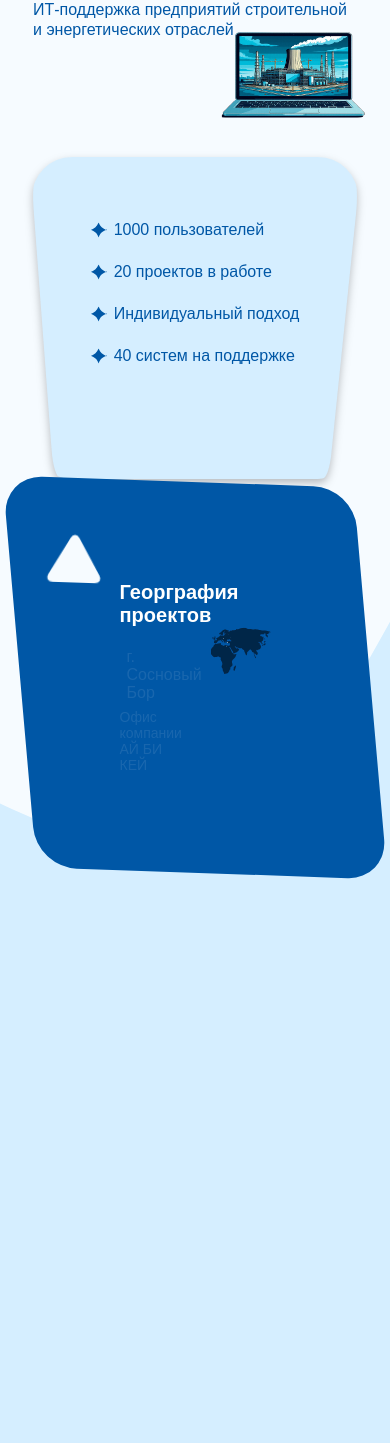
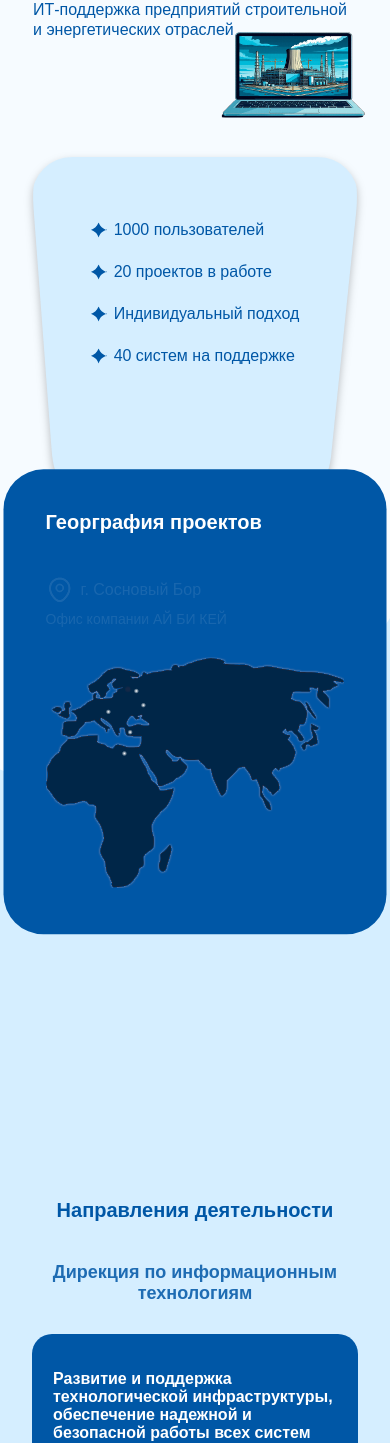
Before and after one commit to sem-a/ibk, a plain HTML site: page index.html in a window 390 px wide. Shown: the part 159-1602 px from the top of the page. Drawn offline with Linux system fonts and the light colour scheme.

Commit message:
Add files via upload

```diff
--- a/pages/main/_client.scss
+++ b/pages/main/_client.scss
@@ -100,12 +100,24 @@
   }
 }
 
+@media screen and (max-width: 1400px) {
+  .client {
+    width: 100%;
+
+    .container {
+      width: 1000px;
+    }
+    &__slide-container img {
+      width: 30%;
+      height: auto;
+    }
+  }
+}
 @media screen and (max-width: 1200px) {
   .client {
     width: 100%;
-    &__slide-container img {
-      width: 30%;
-      height: auto;
+    .container {
+      width: 90%;
     }
   }
 }
@@ -119,11 +131,15 @@
 }
 @media screen and (max-width: 800px) {
   .client {
+    width: 95%;
     &__triangle {
       display: none;
     }
     &__container {
       padding: 30px;
+      &::after {
+        transform: skew(0deg, 0deg);
+      }
     }
     &__slide {
       height: 250px;
--- a/pages/main/_map.scss
+++ b/pages/main/_map.scss
@@ -96,7 +96,9 @@
 
 @media screen and (max-width: 1520px) {
   .map {
-    width: 1000px;
+    .container {
+      width: 1000px;
+    }
     &__slider {
       &::after {
         transform: skew(5deg, 2deg);
@@ -105,10 +107,56 @@
   }
 
   @media screen and (max-width: 1200px) {
+    .map {
+      .container {
+        width: 816px;
+      }
+    }
   }
   @media screen and (max-width: 900px) {
     .map {
-      width: 90%;
+      bottom: 52px;
+      .container {
+        width: 616px;
+      }
+    }
+  }
+  @media screen and (max-width: 700px) {
+    .map {
+      bottom: -10px;
+      .container {
+        width: 516px;
+      }
+      &__slider {
+        padding: 42px;
+        &::after {
+          transform: skew(0deg, 0deg);
+        }
+        &-container {
+          margin-top: 21px;
+          display: flex;
+          flex-direction: column;
+          gap: 30px;
+        }
+        &-title &-triangle {
+          top: 0;
+          left: 400px;
+        }
+      }
     }
   }
 }
+
+@media screen and (max-width: 700px) {
+  .map {
+    bottom: -10px;
+    .container {
+      width: 383px;
+    }
+    &__slider {
+      &-title &-triangle {
+        display: none;
+      }
+    }
+  }
+}
--- a/pages/main/_specialization.scss
+++ b/pages/main/_specialization.scss
@@ -129,12 +129,27 @@
     }
   }
 }
-
+@media screen and (max-width: 900px) {
+  .specialization {
+    padding-top: 300px;
+    padding-bottom: 600px;
+  }
+}
 @media screen and (max-width: 700px) {
   .specialization {
+    padding-top: 600px;
+    .border-radius {
+      padding-block: 36px;
+    }
+    &__card:hover {
+      transform: scale(1);
+    }
+    &__card:hover + &__card {
+      transform: translateY(0);
+    }
     &__card {
       align-items: center;
-      margin-top: -20px;
+      margin-top: -21px;
       &-image {
         position: relative;
         flex: 0 0 30%;
```
Also changed, not shown: pages/main/main.css, 1 other file.
